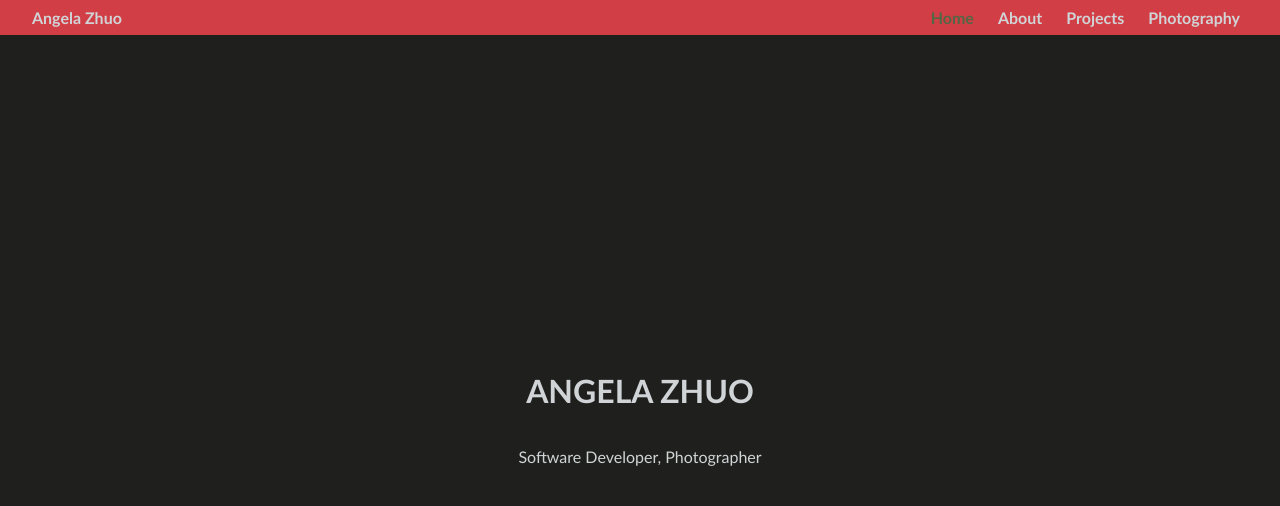
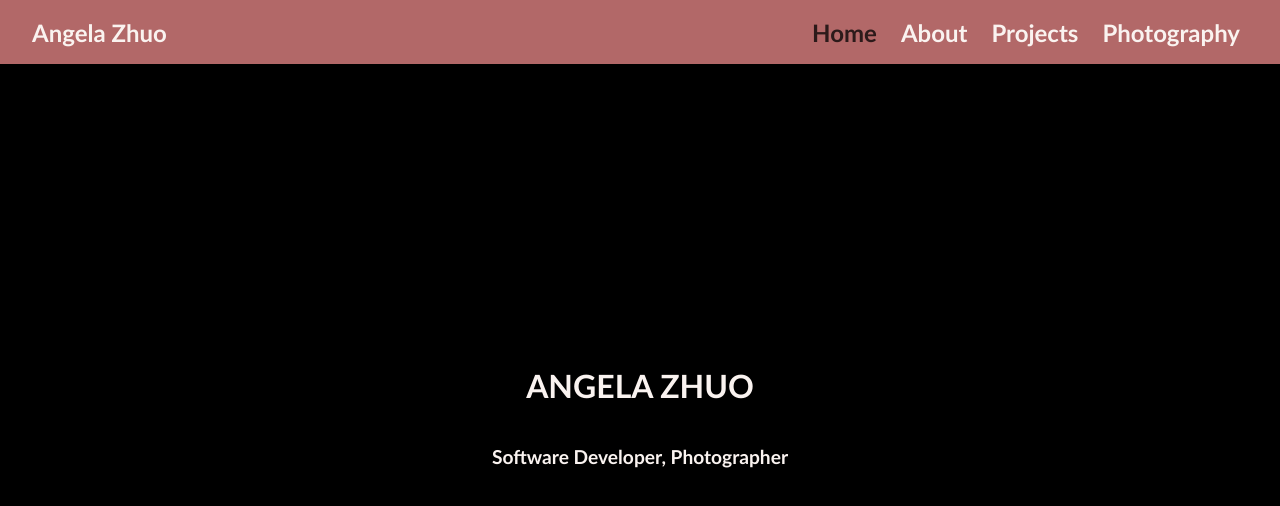
Before and after one commit to angelala3252/portfolio, a React (Create React App) app in the folder frontend/portfolio/: page /#/home in a window 1280 px wide. Shown: the top 506 px of the page. Built offline with nearby package versions, Linux system fonts and the light colour scheme.

Commit message:
colours and styling

```diff
--- a/frontend/portfolio/src/style.css
+++ b/frontend/portfolio/src/style.css
@@ -1,23 +1,23 @@
 :root {
-    --red: #D23E45ff;
-    --green: #536745ff;
-    --black: #1F201Dff;
-    --gray: #D0D4D7ff;
+  --red: #B26868;
+  --white: #FAF3F0;
+  --dark: #2C1A1A;
 }
 
 ::selection {
-  background: var(--green);
-  color: var(--black);
+  background: var(--red);
+  color: var(--dark);
 }
 
-html, body {
+html,
+body {
   height: 100%;
   overflow: hidden;
 }
 
 header {
   background-color: var(--red);
-    min-height: 2rem;
+  min-height: 4rem;
   display: flex;
   flex-direction: row;
   justify-content: space-between;
@@ -27,31 +27,32 @@ header {
   width: 100%;
 }
 
-header a, header p {
-    color: var(--gray);
+header a,
+header p {
+  color: var(--white);
   margin: 0.5rem;
-    font-size: 1rem;
+  font-size: 1.5rem;
   font-weight: 600;
 }
 
 header p {
-  color: var(--gray);
+  color: var(--white);
 }
 
 nav a {
   text-decoration: none;
-    color: var(--gray);
+  color: var(--white);
   margin-left: 1rem;
   transition: color 0.2s;
 }
 
 nav a:hover {
-  color: var(--green);
+  color: var(--dark);
 }
 
 nav a.active {
   font-weight: bold;
-  color: var(--green);
+  color: var(--dark);
 }
 
 
@@ -60,8 +61,8 @@ nav a.active {
   min-height: 100vh;
   width: 100%;
   margin: 0;
-  background-color: var(--black);
-  font-family:'Trebuchet MS', 'Lucida Sans Unicode', 'Lucida Grande', 'Lucida Sans', Arial, sans-serif;
+  background-color: black;
+  font-family: 'Trebuchet MS', 'Lucida Sans Unicode', 'Lucida Grande', 'Lucida Sans', Arial, sans-serif;
   padding-top: 2.5rem;
 }
 
@@ -86,13 +87,19 @@ nav a.active {
 #left {
   margin-left: 2rem;
   font-weight: 800;
-  font-size: 1rem;
+  font-size: 1.5rem;
 }
 
 #right {
   margin-right: 2rem;
 }
 
-h1, p {
-  color: var(--gray);
+h1,
+p {
+  color: var(--white);
 }
+
+p {
+  font-size: 1.2rem;
+  font-weight: 700;
+}
```
Also changed, not shown: 1 other file (tests, documents, lock files or other folders). Lines whose indentation alone changed are shown as unchanged.
